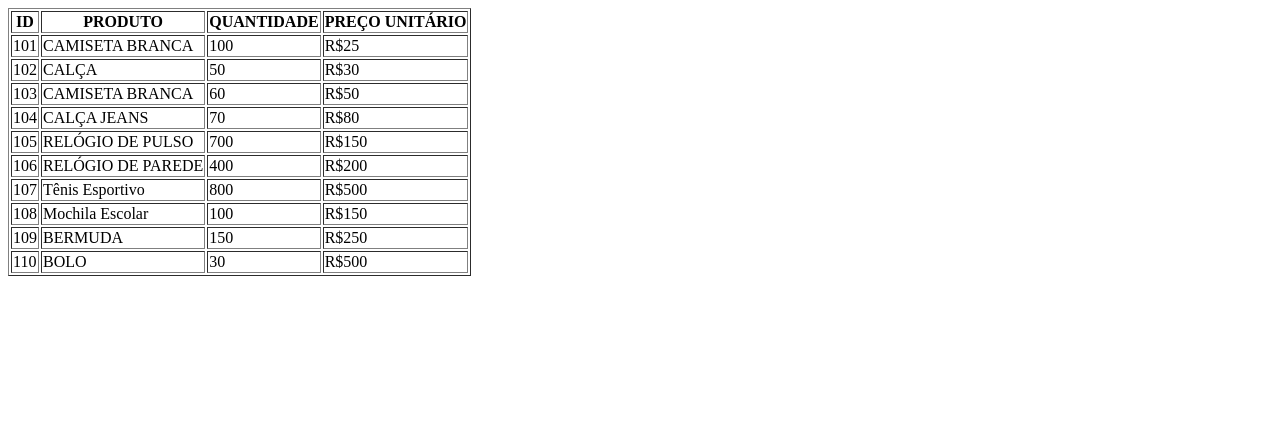
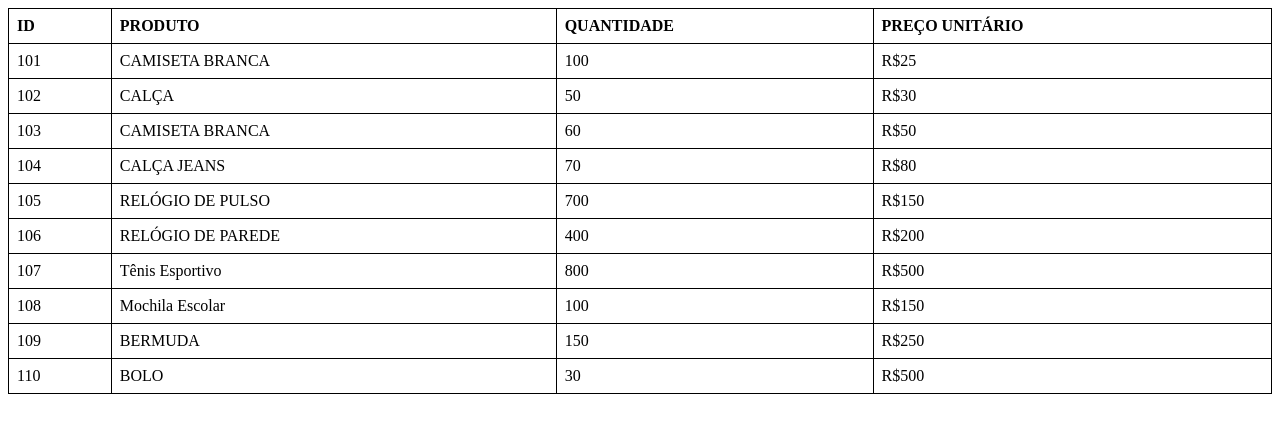
Before and after one commit to beatrizzinkoloouresdarocha/estudo-tabelas-html-css, a plain HTML site: page index.html in a window 1280 px wide. Drawn offline with Linux system fonts and the light colour scheme.

Commit message:
feito ajustes pra deixar maior a largura  e altura  pra deixar maior .

```diff
--- a/index.html
+++ b/index.html
@@ -4,9 +4,21 @@
     <meta charset="UTF-8">
     <meta name="viewport" content="width=device-width, initial-scale=1.0">
     <title>tabela de notas de alunos</title>
+    <style>
+        table {
+            width: 100%; /* Define a largura da tabela como 100% da largura do contêiner pai */
+            border-collapse: collapse; /* Mescla as bordas das células */
+        }
+
+        th, td {
+            padding: 8px; /* Adiciona um espaçamento interno de 8 pixels nas células */
+            text-align: left; /* Alinha o texto à esquerda dentro das células */
+            border: 1px solid black; /* Adiciona uma borda de 1 pixel sólido preto em todas as células */
+        }
+    </style>
 </head>
 <body>
-    <table border="1">
+    <table>
         <tr>
             <th>ID</th>
             <th>PRODUTO</th>
@@ -25,64 +37,54 @@
             <td>50</td>
             <td>R$30</td>
         </tr>
-
-</tr>
         <tr>
             <td>103</td>
             <td>CAMISETA BRANCA</td>
             <td>60</td>
             <td>R$50</td>
         </tr>
-
         <tr>
             <td>104</td>
             <td>CALÇA JEANS</td>
             <td>70</td>
             <td>R$80</td>
         </tr>
-
         <tr>
             <td>105</td>
             <td>RELÓGIO DE PULSO</td>
             <td>700</td>
             <td>R$150</td>
         </tr>
-
         <tr>
             <td>106</td>
             <td>RELÓGIO DE PAREDE</td>
             <td>400</td>
             <td>R$200</td>
         </tr>
-
         <tr>
             <td>107</td>
             <td>Tênis Esportivo</td>
             <td>800</td>
             <td>R$500</td>
         </tr>
-
         <tr>
             <td>108</td>
             <td>Mochila Escolar</td>
             <td>100</td>
             <td>R$150</td>
         </tr>
-
         <tr>
             <td>109</td>
             <td>BERMUDA</td>
             <td>150</td>
             <td>R$250</td>
         </tr>
-
         <tr>
             <td>110</td>
             <td>BOLO</td>
             <td>30</td>
             <td>R$500</td>
         </tr>
-
     </table>
 </body>
 </html>
```
Lines whose indentation alone changed are shown as unchanged.
